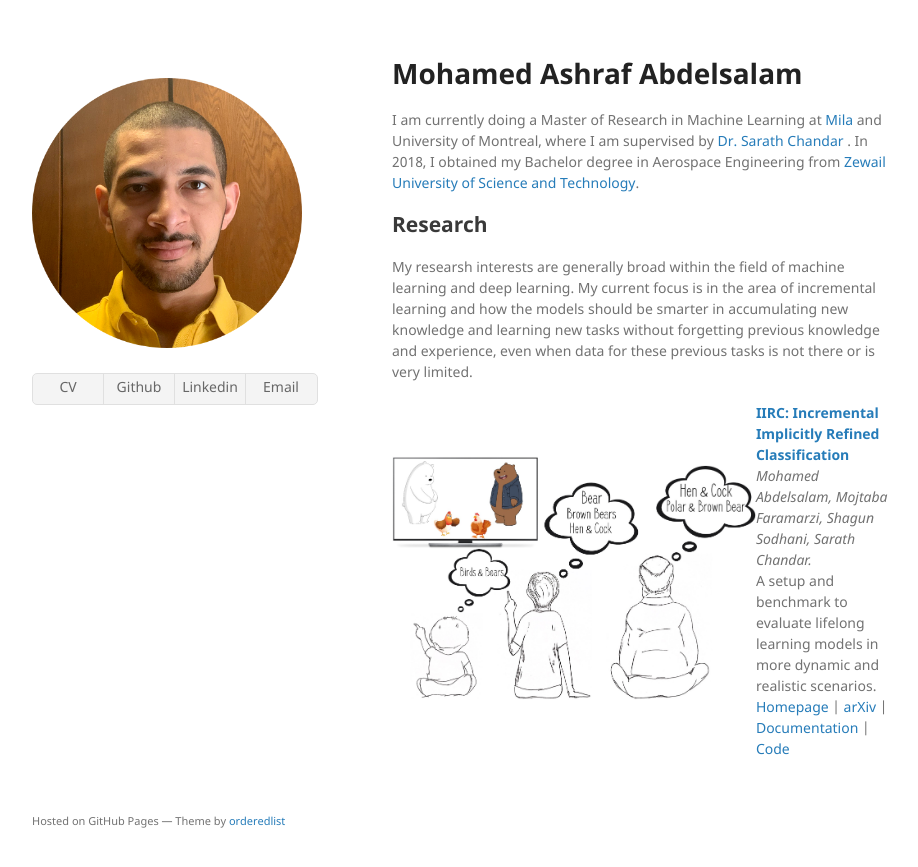
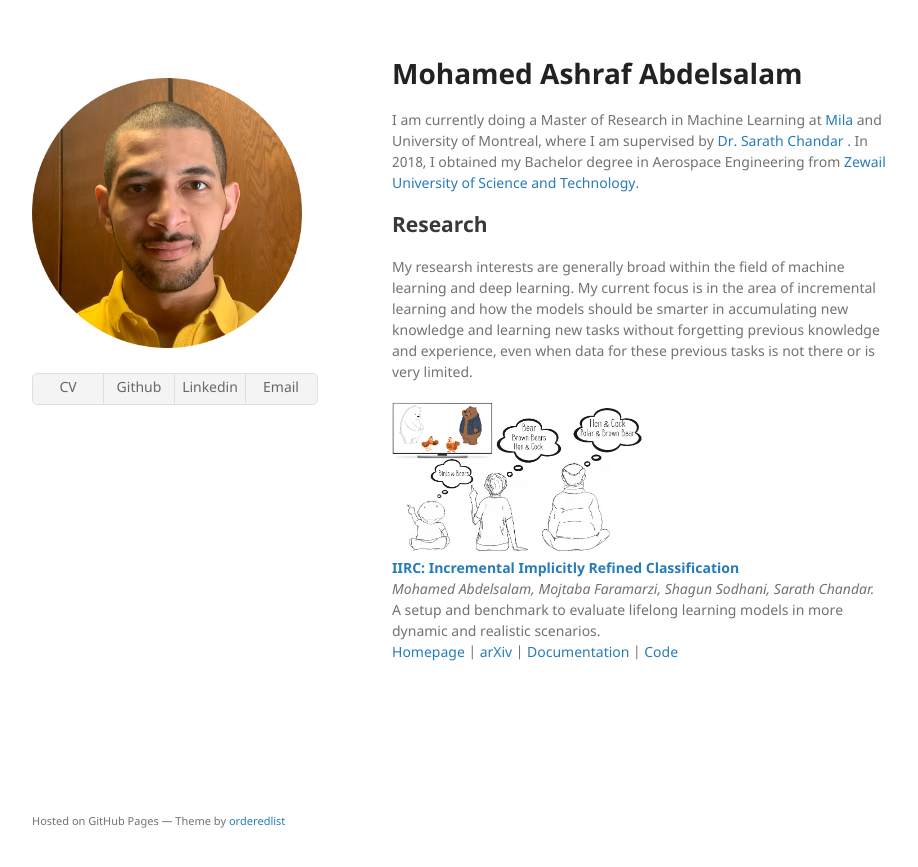
Before and after one commit to MohamedAbdelsalam9/mohamedabdelsalam9.github.io, a Jekyll site: the page built from index.md, in a window 1280 px wide. Shown: the top 867 px of the page, without its empty margins (178-1096 px from the left). Built offline with Jekyll 4.4.1, drawn with Linux system fonts in a browser that asks for light colours; the repository's description, which GitHub fills in, is left out; our own code applies the rules of GitHub Pages for plain Markdown files.

Commit message:
Update style.scss

```diff
--- a/assets/css/style.scss
+++ b/assets/css/style.scss
@@ -11,7 +11,8 @@ float: left;
 .publication {
  display: flex;
  align-items: center;
- img {max-width:100%;}
+ flex-wrap: wrap;
+ img {width:250px; height: 150px; max-width: 100%}
 }
 .publication.image{
  flex: 35%;
```
